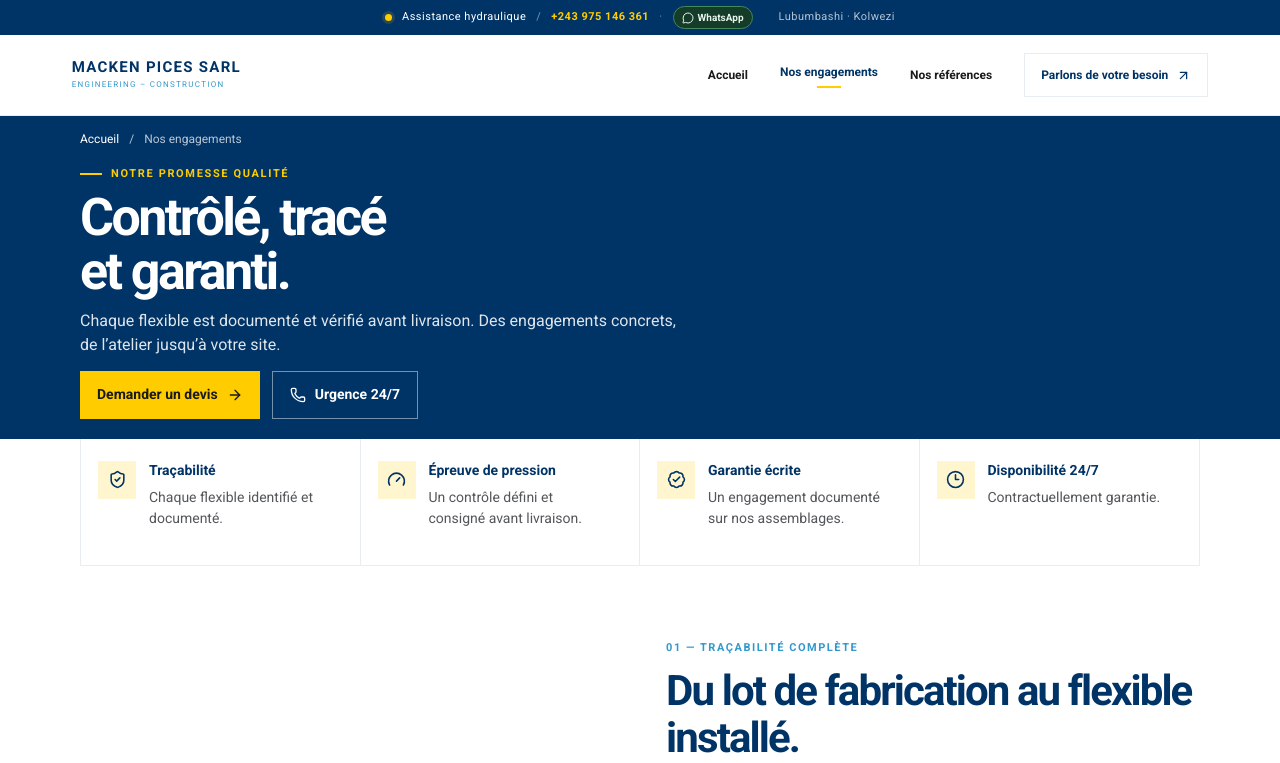
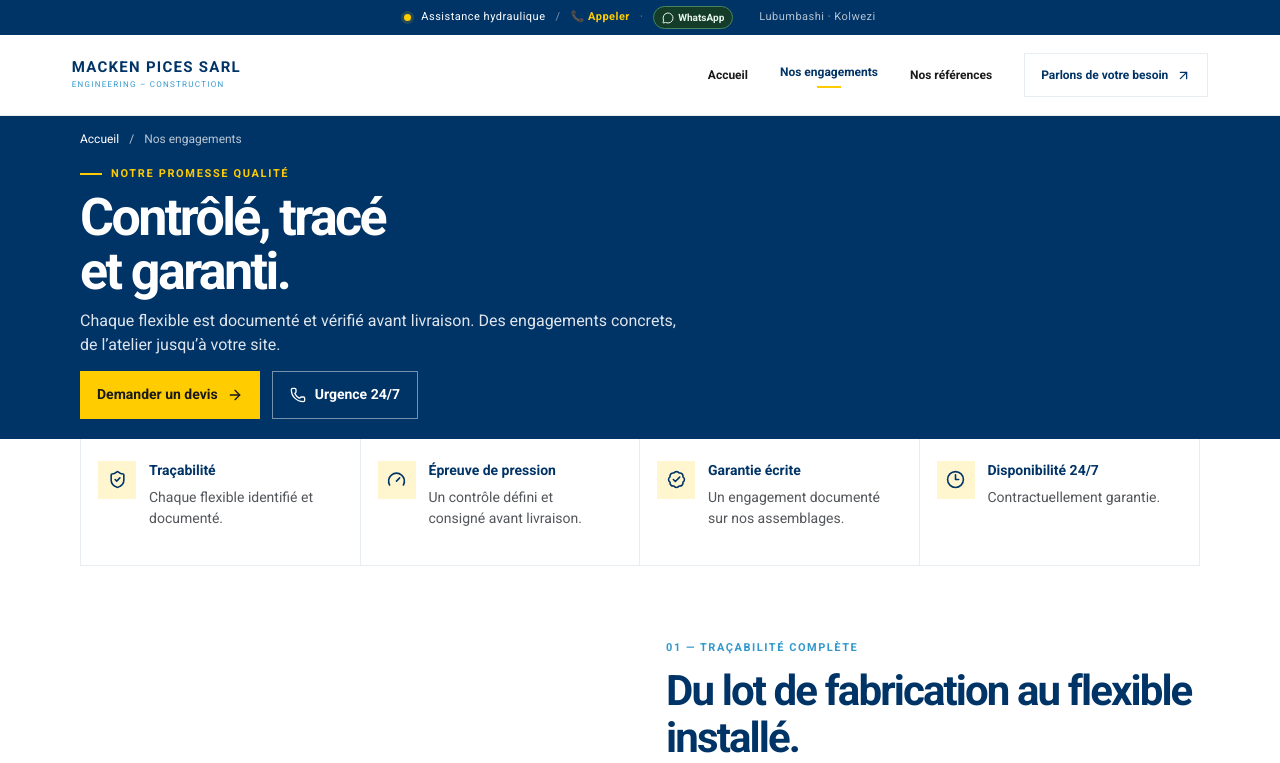
Before and after one commit to fkapia/new_repository, a Next.js app: page /engagements in a window 1280 px wide. Shown: the top 763 px of the page. Built offline with nearby package versions, Linux system fonts and the light colour scheme.

Commit message:
Make emergency strip call action explicit
V0-Chat-Id: juLRGX4tSYL

```diff
--- a/components/engagements-page.tsx
+++ b/components/engagements-page.tsx
@@ -143,7 +143,7 @@ function EngagementsHeader() {
         <span className="availability-dot" aria-hidden="true" />
         <span>Assistance hydraulique</span>
         <span className="strip-divider" aria-hidden="true">/</span>
-        <a href="tel:+243975146361">+243 975 146 361</a>
+        <a href="tel:+243975146361" aria-label="Appeler le +243 975 146 361">📞 Appeler</a>
         <span className="strip-divider" aria-hidden="true">·</span>
         <a className="strip-whatsapp-link" href="https://wa.me/243975146361" target="_blank" rel="noopener noreferrer" aria-label="Écrire sur WhatsApp au +243 975 146 361"><MessageCircle size={12} aria-hidden="true" /> WhatsApp</a>
         <span className="strip-location">Lubumbashi · Kolwezi</span>
--- a/components/hydraulics-landing.tsx
+++ b/components/hydraulics-landing.tsx
@@ -37,7 +37,7 @@ export function HydraulicsLanding() {
         <span className="availability-dot" aria-hidden="true" />
         <span>Assistance hydraulique</span>
         <span className="strip-divider" aria-hidden="true">/</span>
-        <a href="tel:+243975146361">+243 975 146 361</a>
+        <a href="tel:+243975146361" aria-label="Appeler le +243 975 146 361">📞 Appeler</a>
         <span className="strip-divider" aria-hidden="true">·</span>
         <a className="strip-whatsapp-link" href="https://wa.me/243975146361" target="_blank" rel="noopener noreferrer" aria-label="Écrire sur WhatsApp au +243 975 146 361"><MessageCircle size={12} aria-hidden="true" /> WhatsApp</a>
         <span className="strip-location">Lubumbashi · Kolwezi</span>
--- a/components/reference-article.tsx
+++ b/components/reference-article.tsx
@@ -39,7 +39,7 @@ function ReferenceEmergencyStrip() {
       <span className="availability-dot" aria-hidden="true" />
       <span>Assistance hydraulique</span>
       <span className="strip-divider" aria-hidden="true">/</span>
-      <a href="tel:+243975146361">+243 975 146 361</a>
+      <a href="tel:+243975146361" aria-label="Appeler le +243 975 146 361">📞 Appeler</a>
       <span className="strip-divider" aria-hidden="true">·</span>
       <a className="strip-whatsapp-link" href="https://wa.me/243975146361" target="_blank" rel="noopener noreferrer" aria-label="Écrire sur WhatsApp au +243 975 146 361"><MessageCircle size={12} aria-hidden="true" /> WhatsApp</a>
       <span className="strip-location">Lubumbashi · Kolwezi</span>
--- a/components/references-page.tsx
+++ b/components/references-page.tsx
@@ -24,7 +24,7 @@ function ReferencesHeader() {
         <span className="availability-dot" aria-hidden="true" />
         <span>Assistance hydraulique</span>
         <span className="strip-divider" aria-hidden="true">/</span>
-        <a href="tel:+243975146361">+243 975 146 361</a>
+        <a href="tel:+243975146361" aria-label="Appeler le +243 975 146 361">📞 Appeler</a>
         <span className="strip-divider" aria-hidden="true">·</span>
         <a className="strip-whatsapp-link" href="https://wa.me/243975146361" target="_blank" rel="noopener noreferrer" aria-label="Écrire sur WhatsApp au +243 975 146 361"><MessageCircle size={12} aria-hidden="true" /> WhatsApp</a>
         <span className="strip-location">Lubumbashi · Kolwezi</span>
```
